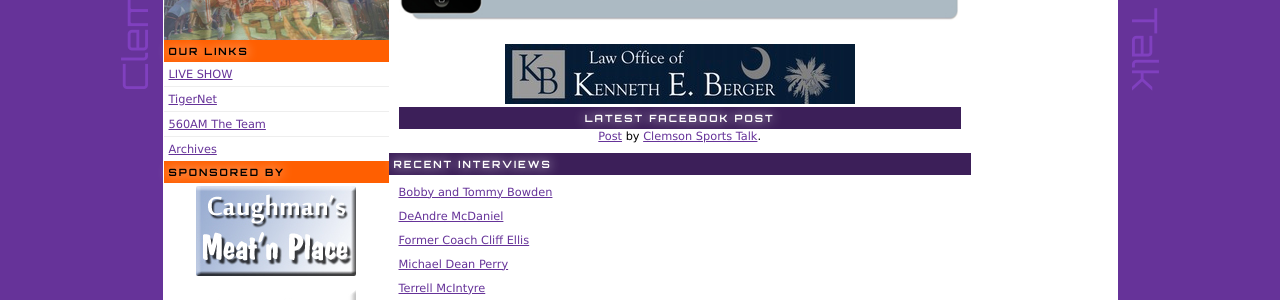
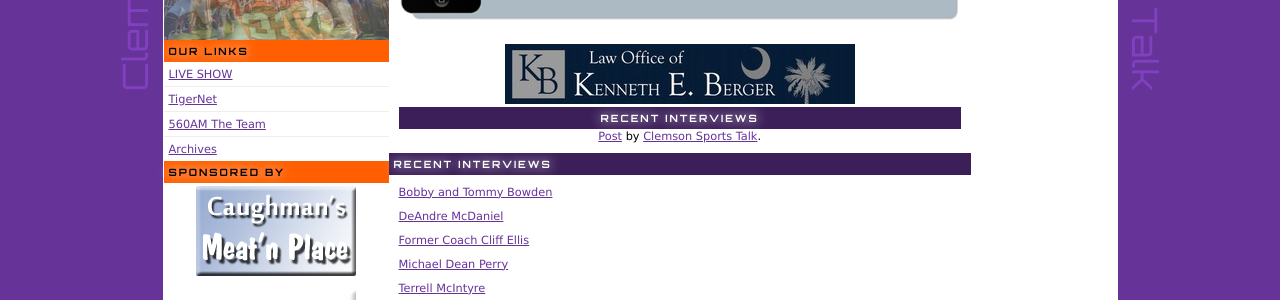
Before and after one commit to clemsonsportstalk/clemsonsportstalk, a Jekyll site: the page built from index.html, in a window 1280 px wide. Shown: the part 333-633 px from the top of the page. Built offline with Jekyll 4.4.1, drawn with Linux system fonts in a browser that asks for light colours; nearby versions of some CDN libraries; Markdown is read by kramdown in place of the engine named in the settings; comment, search, counter and statistics services are not loaded.

Commit message:
Update index.html

```diff
--- a/index.html
+++ b/index.html
@@ -41,7 +41,7 @@
         })();
       </script>
 
-<h2>Latest Facebook Post</h2>
+<h2>Recent Interviews</h2>
       <div id="fb-root"></div> <script>(function(d, s, id) { var js, fjs = d.getElementsByTagName(s)[0]; if (d.getElementById(id)) return; js = d.createElement(s); js.id = id; js.src = "//connect.facebook.net/en_US/all.js#xfbml=1"; fjs.parentNode.insertBefore(js, fjs); }(document, 'script', 'facebook-jssdk'));</script>
 <div class="fb-post" data-href="https://www.facebook.com/ClemsonSportsTalk/posts/10101246028311198" data-width="470px"><div class="fb-xfbml-parse-ignore"><a href="https://www.facebook.com/ClemsonSportsTalk/posts/10101246028311198">Post</a> by <a href="https://www.facebook.com/ClemsonSportsTalk">Clemson Sports Talk</a>.</div></div>
 
```
